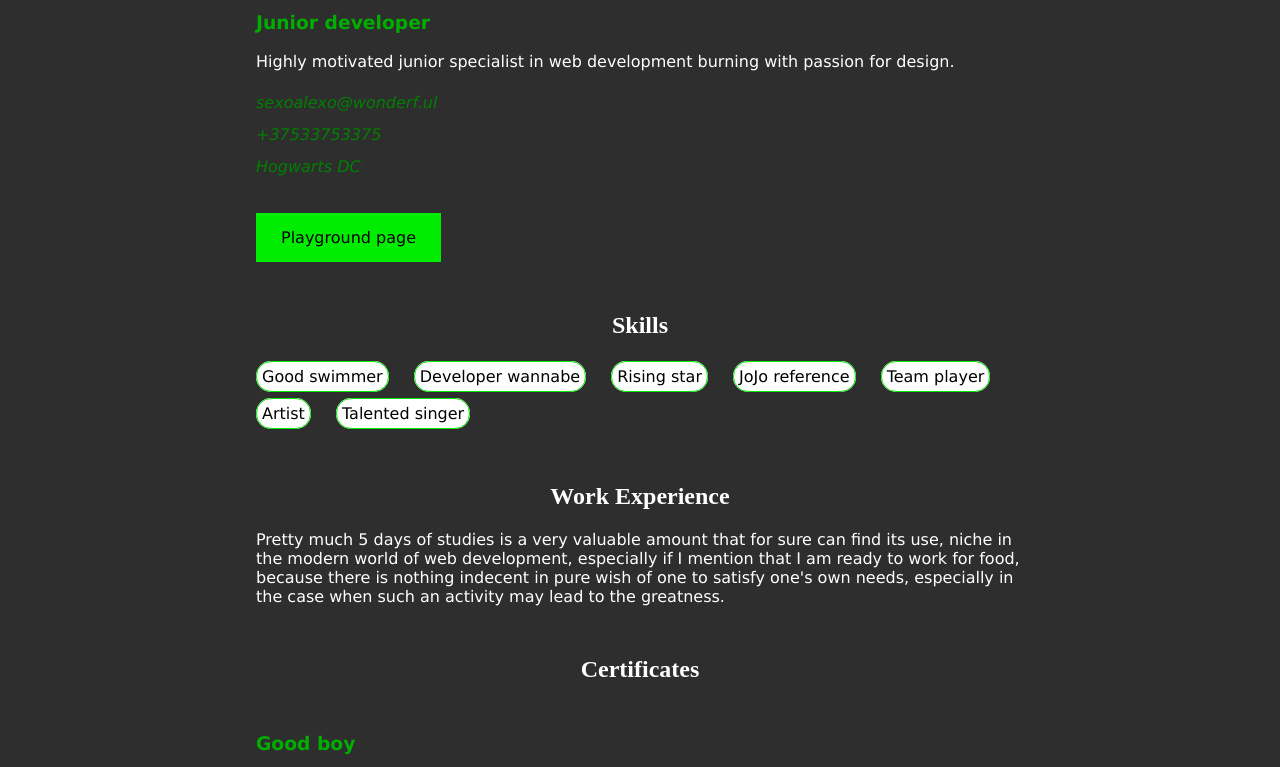
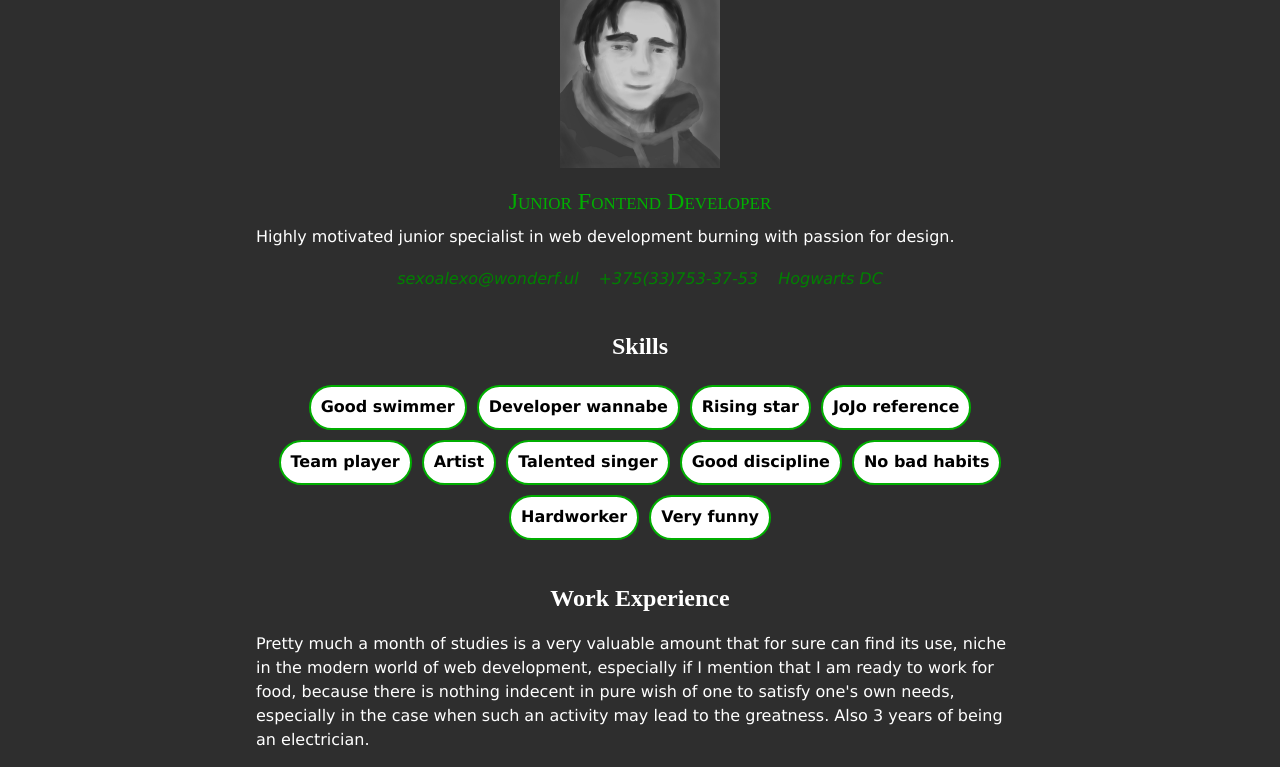
Before and after one commit to sunnyseverins/test-page, a plain HTML site: page index.html in a window 1280 px wide. Shown: the part 176-943 px from the top of the page. Drawn offline with Linux system fonts and the light colour scheme.

Commit message:
REFACTOR: Code readability. Less jokes, more relevant info.

```diff
--- a/index.html
+++ b/index.html
@@ -11,28 +11,28 @@
     <header>
         <div class="header">
             <img class="header-image" src="cv.ico" alt="Page icon" style="width: 50px; height: 50px;">
-            <p class="page-name">CV (kinda)</p>
-            <div class="empty-header-block"></div>
+            <p class="header-name">CV (kinda)</p>
         </div>
     </header>
-    <div class="content-container">
+    <div class="main">
         <aside>
-            <div class="left-column">
-                Nothing here but cookies.
-            </div>
+            <div class="main-left_column"></div>
         </aside>
         <main>
+            <div class="main-body">
                 <h1>Alexander Severin</h1>
-            <h3>Junior developer</h3>
+                <img src="img/kinda-ma-pic31847.jpg" alt="My portrait" width="160px" style="display: block; margin: auto;">
+                <h3>Junior Fontend Developer</h3>
                 <p>
                     Highly motivated junior specialist in web development burning with passion for design.
                 </p>
-            <address style="color:green; ">
-                sexoalexo@wonderf.ul<br>+37533753375<br>Hogwarts DC
-            </address>
-            <a href="playground.html">Playground page</a>
+                <div class="main-contact_info">
+                    <div>sexoalexo@wonderf.ul</div>
+                    <div>+375(33)753-37-53</div>
+                    <div>Hogwarts DC</div>
+                </div>
                 <h2>Skills</h2>
-            <p>
+                <div class="main-bubbles_container">
                     <div class="bubble">Good swimmer</div>
                     <div class="bubble">Developer wannabe</div>
                     <div class="bubble">Rising star</div>
@@ -40,32 +40,40 @@
                     <div class="bubble">Team player</div>
                     <div class="bubble">Artist</div>
                     <div class="bubble">Talented singer</div>
-            </p>
+                    <div class="bubble">Good discipline</div>
+                    <div class="bubble">No bad habits</div>
+                    <div class="bubble">Hardworker</div>
+                    <div class="bubble">Very funny</div>
+                </div>
                 <h2>Work Experience</h2>
                 <p>
-                Pretty much 5 days of studies is a very valuable amount that for sure can find its use, niche in the modern world of web development, especially if I mention that I am ready to work for food, because there is nothing indecent in pure wish of one to satisfy one's own needs, especially in the case when such an activity may lead to the greatness.
+                    Pretty much a month of studies is a very valuable amount that for sure can find its use, niche in the modern world of web development, especially if I mention that I am ready to work for food, because there is nothing indecent in pure wish of one to satisfy one's own needs, especially in the case when such an activity may lead to the greatness. Also 3 years of being an electrician.
                 </p>
                 <h2>Certificates</h2>
-            <h3>Good boy</h3>
-            <p>Because my mom said so.</p>
-            <h3>Artificer</h3>
-            <p>Because I kinda can forge any certificate, but without stamps and other necessary stuff.</p>
                 <h3>English C1 (EF SET)</h3>
-            <p>But I lost the link.</p>
-            <h2>Awards</h2>
+                <p>A reminder to redo.</p>
+
                 <h2>Training & Courses</h2>
+                Self-education doesn't count? Some stuff on SoloLearn maybe?
+
                 <h2>Education</h2>
+                <p>College plus online studies (expand on that!)</p>
+
                 <h2>Languages</h2>
+                <p>Proficiencies. Some fancy system to visualize my English, Russian, maybe even Japanese (Chinese should not be here yet).</p>
+
                 <h2>Interests</h2>
+                <p>Like I love learning, art in almost any medium, languages. Share some plans? Nah, don't want to make God laugh.</p>
+            </div>
         </main>
         <aside>
-            <div class="right-column">
-                Hang in there.
-            </div>
+            <div class="main-right_column"></div>
         </aside>
     </div>
     <footer>
-        I got tired of joking, forsooth.
-    </footer>
+        <div class="footer">
+            <p>I got tired of joking, forsooth. And a <a href="playground.html" class="pg">playground page</a>.</p>
+        </div>
+    </footer><!--TODO github link, logo; year; -->
 </body>
-</html>
+</html> <!-- validate stuff -->
--- a/main.css
+++ b/main.css
@@ -1,13 +1,41 @@
-* {
+*,
+*:before,
+*:after {
   box-sizing: border-box;
+  margin: 0;
+  padding: 0;
+}
+ul{
+  list-style: none;
 }
 
 body {
-  margin: 0;
-  padding: 0;
   background-color: rgb(46, 46, 46);
   font-family: Verdana, sans-serif;
   color: white;
+}
+
+h1 {
+  font-family: 'Times New Roman', serif;
+  text-align: center;
+  padding: 15px;
+}
+h2 {
+  margin-top: 40px; /* block separation without blocks. temporary solution */
+  margin-bottom: 20px;
+  font-size: 3;
+  text-align: center;
+  font-family: 'Times New Roman', serif;
+}
+h3 {
+  margin-top: 20px;
+  margin-bottom: 10px;
+  font: small-caps 1.5em 'Times New Roman', serif;
+  color: rgb(0, 174, 0);
+  text-align: center;
+}
+p {
+  font: 1em/1.5 Verdana, sans-serif;
 }
 
 .header {
@@ -19,73 +47,67 @@ body {
 .header-image {
   width: 20%; padding: 10px;
 }
-.page-name {
+.header-name {
   font: bold 25px 'Times New Roman', serif;
   padding: 0px 25px;
 }
 
-.content-container {
+.main {
   display: flex;
 }
-aside {
-  width: 20%;
-  padding: 50px 5px;
-  color: rgb(30, 30, 30);
+.main aside {
+  flex: 0 0 20%;
 }
-main {
-  width: 60%;
+.main-body {
+  flex: 0 0 60%;
 }
-footer {
-  background-color: rgb(64, 64, 64);
-  text-align: center;
+.main-contact_info {
+  font-style: italic;
+  color: green;
+  display: flex;
+  flex-wrap: wrap;
+  justify-content: center;
+  margin: 15px;
 }
-
-h1 {
-  font-family: 'Times New Roman', serif;
+.main-contact_info div {
+  margin: 5px 10px;
 }
-h2 {
-  margin-top: 50px; /* block separation without blocks. temporary solution */
-  font-size: 3;
-  text-align: center;
-  font-family: 'Times New Roman', serif;
+.main-bubbles_container {
+  display: flex;
+  flex-wrap: wrap;
+  justify-content: center;
 }
-h3 {
-  margin-top: 50px;
-  font: small-caps 1.5 'Times New Roman', serif;
-  color: rgb(0, 174, 0);
-}
-
 .bubble {
   display: inline;
-  margin-right: 20px;
-  padding: 5px;
-  border: 1px solid rgb(0, 236, 0);
-  border-radius: 15px;
+  margin: 5px;
+  padding: 2px 10px;
+  border: 2px solid rgb(0, 174, 0);
+  border-radius: 30px;
   background-color: white;
   color: black;
+  font-weight: bold;
   line-height: 2.3;
   white-space: nowrap;
 }
-address {
-  margin-bottom: 30px;
-  line-height: 2;
+
+.footer {
+  margin-top: 30px;
+  padding: 10px;
+  text-align: center;
+  background-color: rgb(64, 64, 64);
 }
-
-a:link, a:visited {
-  background-color: rgb(0, 236, 0);
-  color: black;
-  padding: 15px 25px;
-  text-align: center;
+a.pg:link, a.pg:visited {
+  color: white;
   text-decoration: none;
-  display: inline-block;
+  display: inline;
 }
 
 @media (max-width: 600px) {
-  aside {
-    width: 0%;
+  .main aside {
+    flex: 0 0 0%;
     display: none;
   }
-  main {
+  .main-body {
     width: 100%;
     padding-left: 10px;
     padding-right: 10px;
--- a/pg-main.css
+++ b/pg-main.css
@@ -1,3 +1,9 @@
+* {
+  margin: 0;
+  padding: 0;
+  box-sizing: border-box;
+}
+
 body {
   background-color: cornsilk;
   text-wrap: pretty;
```
Also changed, not shown: playground.html (+3 -0 lines), img/kinda-ma-pic31847.jpg (added). Lines whose indentation alone changed are shown as unchanged.
